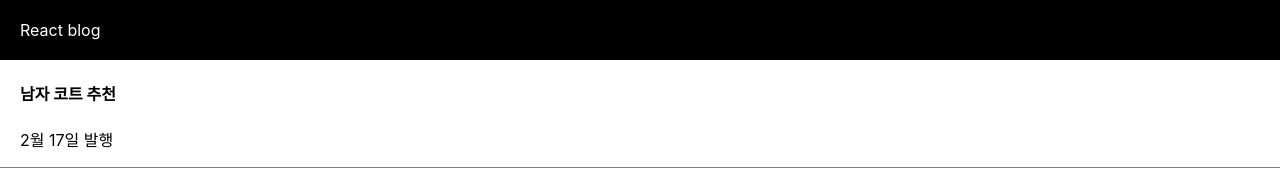
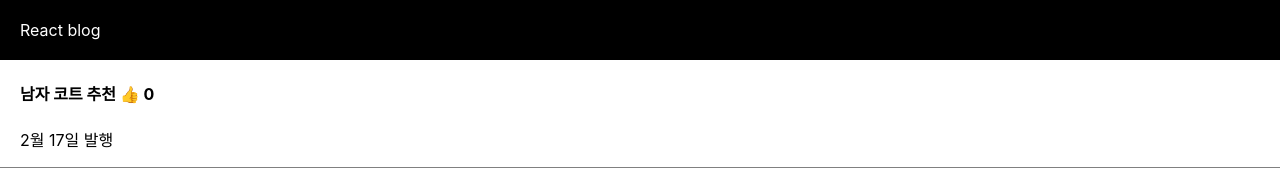
Before and after one commit to leeunduck/Coding_Apple_React, a React (Create React App) app: page / in a window 1280 px wide. Shown: the top 171 px of the page. Built offline with nearby package versions, Linux system fonts and the light colour scheme.

Commit message:
feat: onClick & useState

```diff
--- a/src/App.js
+++ b/src/App.js
@@ -5,13 +5,24 @@ function App() {
   let [cloth, setCloth] = useState("남자 코트 추천");
   let [list, setList] = useState("강남 우동 맛집");
   let [python, setPython] = useState("파이썬독학");
+  let [count, setCount] = useState(0);
+
   return (
     <div className="App">
       <div className="black-nav">
         <div>React blog</div>
       </div>
       <div className="list">
-        <h4>{cloth}</h4>
+        <h4>
+          {cloth}{" "}
+          <span
+            onClick={() => {
+              setCount(count + 1);
+            }}>
+            👍
+          </span>{" "}
+          {count}
+        </h4>
         <p>2월 17일 발행</p>
       </div>
       <div className="list">
```
